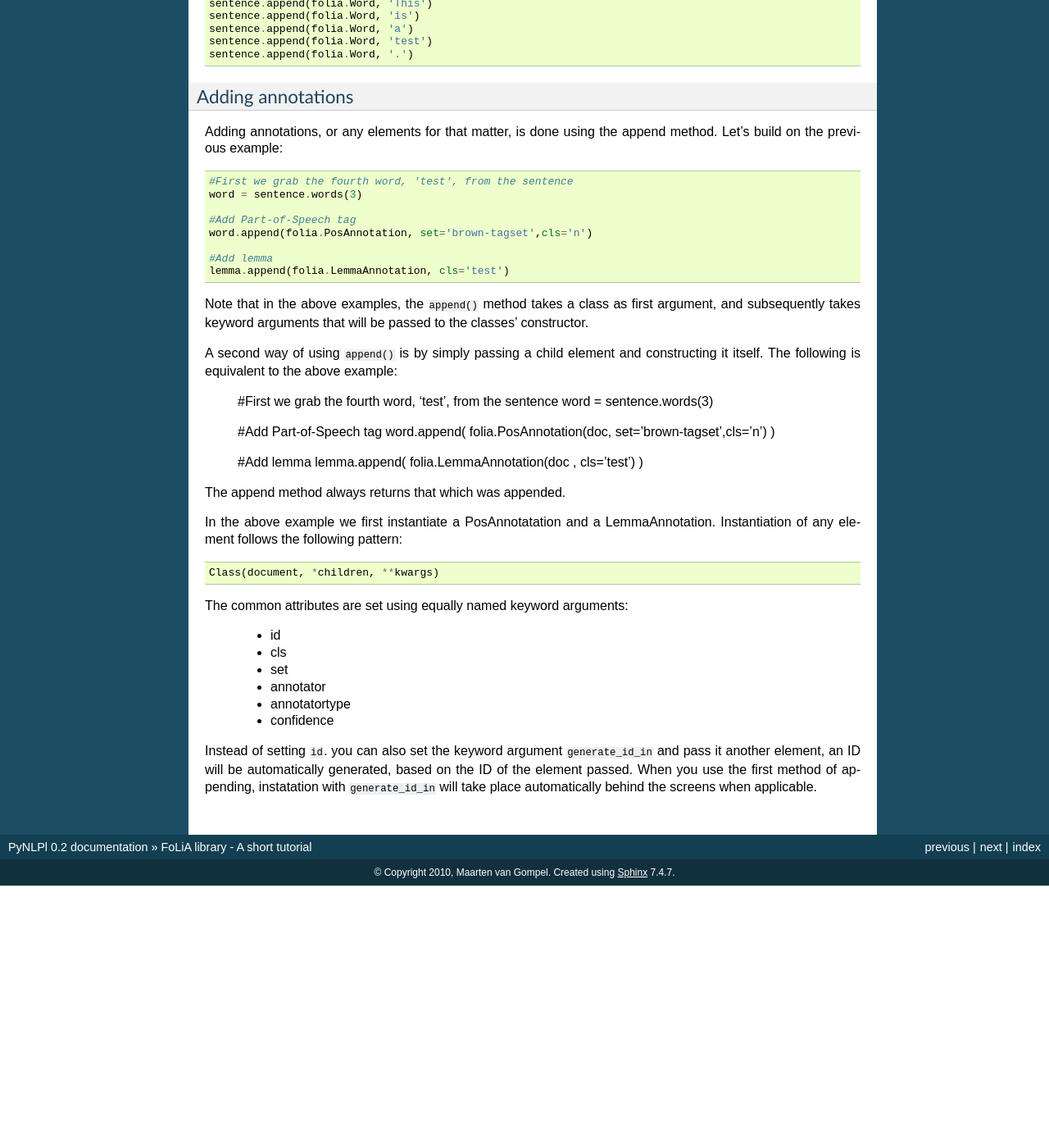
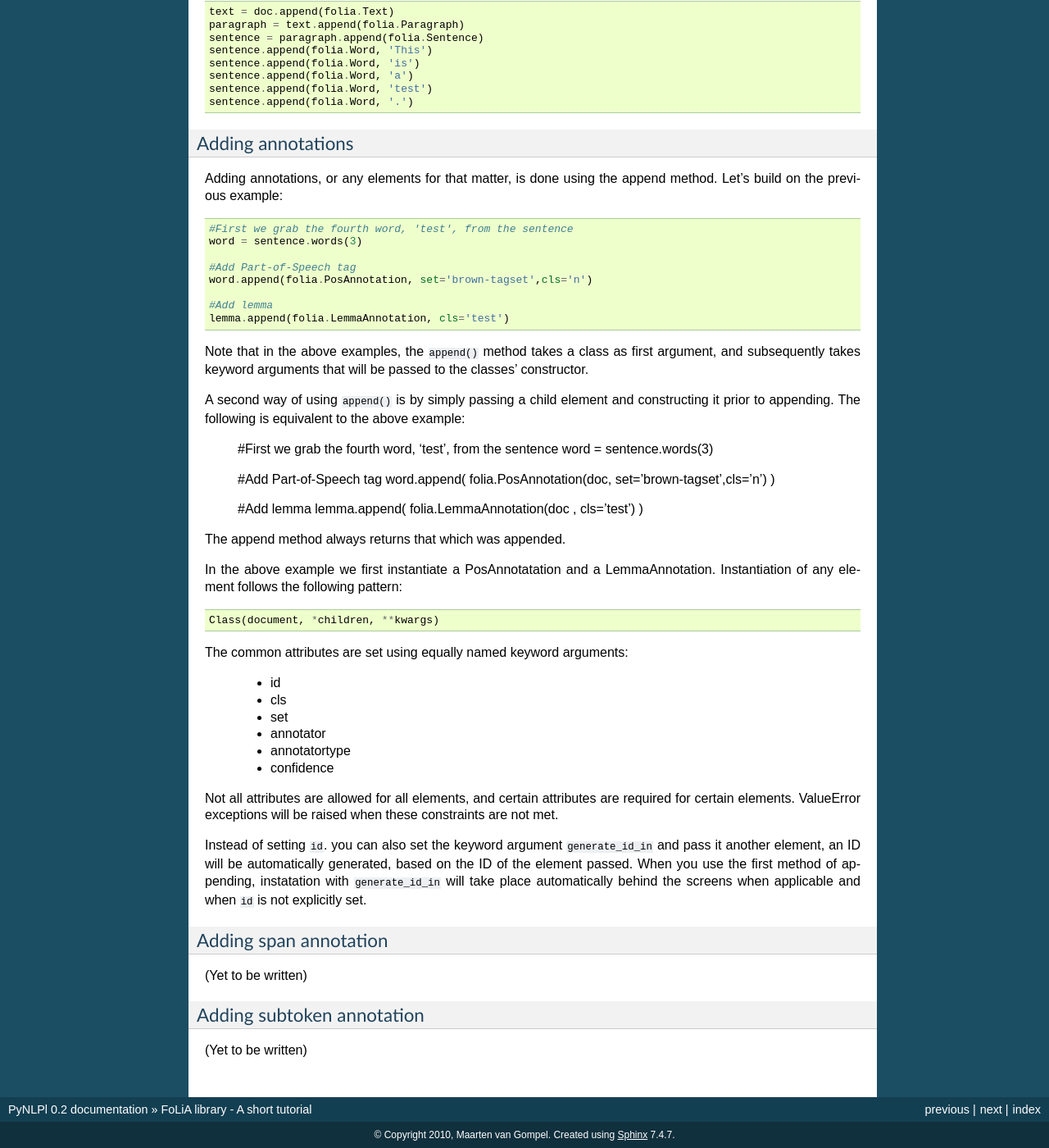
Before and after one commit to proycon/pynlpl, a Sphinx documentation site: the page built from docs/folia.rst, in a window 1280 px wide and 1400 px high, scrolled down 3429 px. Shown: the whole window at 82% size. Built offline with Sphinx 7.4.7, drawn with Linux system fonts in a browser that asks for light colours; before the commit the page ends 4509 px from its top, so only the background shows below that; some of the changed text lies outside the part shown.

Commit message:
minor documentation updates
git-svn-id: https://ilk.uvt.nl/svn/trunk/sources/pynlpl@10483 12f355fe-0486-481a-ad91-c297ab22b4e3

```diff
--- a/docs/folia.rst
+++ b/docs/folia.rst
@@ -4,6 +4,7 @@ FoLiA library - A short tutorial
 
 This short tutorial will introduce the FoLiA python library, part of PyNLPl. The FoLiA library provides an Application Programming Interface for the reading, creation and manipulation of FoLiA XML documents.
 
+Prior to reading this document, it is highly recommended to first read to FoLiA documentation itself and familiarise yourself with the format and underlying paradigm.
 
 
 Reading FoLiA
@@ -191,7 +192,7 @@ Adding annotations, or any elements for that matter, is done using the append me
 
 Note that in the above examples, the ``append()`` method takes a class as first argument, and subsequently takes keyword arguments that will be passed to the classes' constructor.
 
-A second way of using ``append()`` is by simply passing a child element and constructing it itself. The following is equivalent to the above example:
+A second way of using ``append()`` is by simply passing a child element and constructing it prior to appending. The following is equivalent to the above example:
 
     #First we grab the fourth word, 'test', from the sentence
     word = sentence.words(3)
@@ -208,7 +209,6 @@ In the above example we first instantiate a PosAnnotatation and a LemmaAnnotatio
 
     Class(document, *children, **kwargs)
 
-
 The common attributes are set using equally named keyword arguments:
 
  * id
@@ -218,4 +218,16 @@ The common attributes are set using equally named keyword arguments:
  * annotatortype
  * confidence
 
-Instead of setting ``id``. you can also set the keyword argument ``generate_id_in`` and pass it another element, an ID will be automatically generated, based on the ID of the element passed. When you use the first method of appending, instatation with ``generate_id_in`` will take place automatically behind the screens when applicable.
+Not all attributes are allowed for all elements, and certain attributes are required for certain elements. ValueError exceptions will be raised when these constraints are not met.
+
+Instead of setting ``id``. you can also set the keyword argument ``generate_id_in`` and pass it another element, an ID will be automatically generated, based on the ID of the element passed. When you use the first method of appending, instatation with ``generate_id_in`` will take place automatically behind the screens when applicable and when ``id`` is not explicitly set.
+
+Adding span annotation
+---------------------------
+
+(Yet to be written)
+
+Adding subtoken annotation
+--------------------------------
+
+(Yet to be written)
```
Also changed, not shown: other parts of docs/folia.rst (+1 -1 lines).
